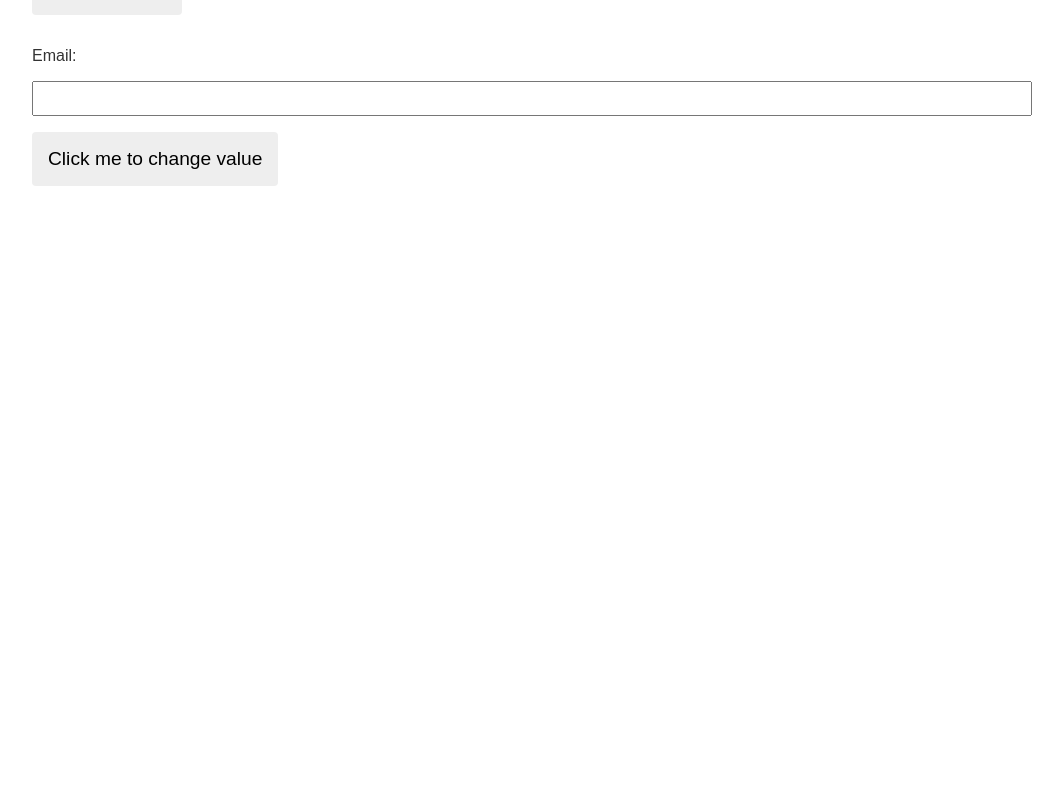
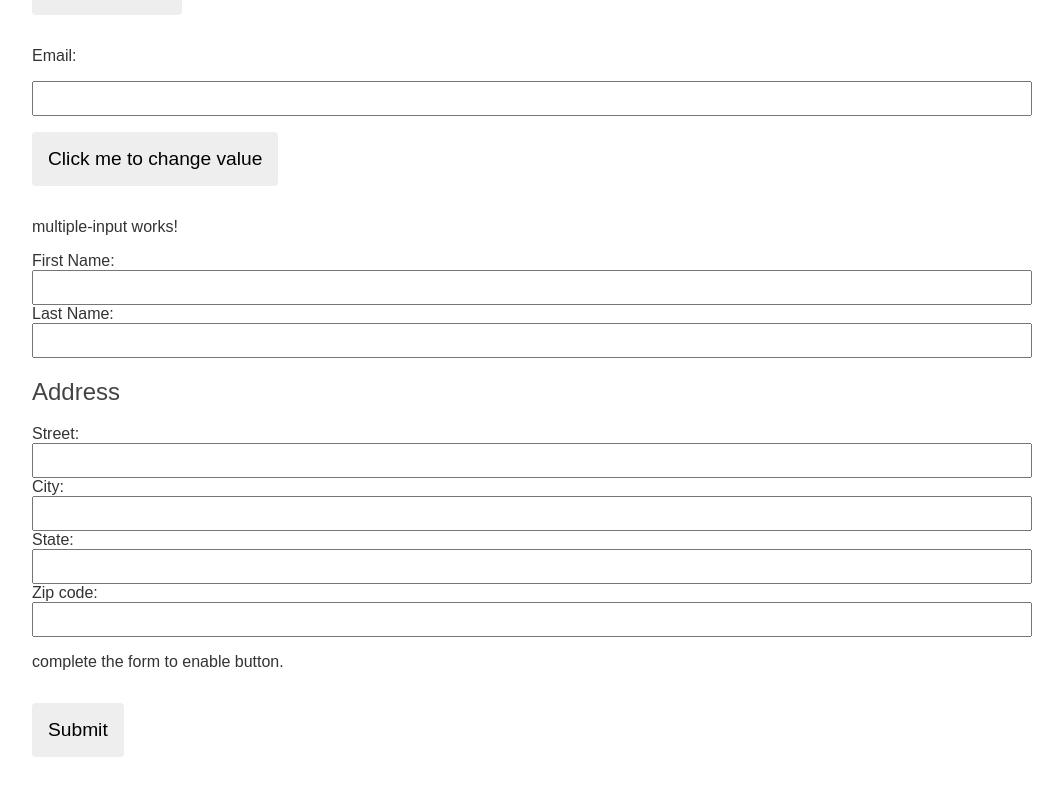
Before and after one commit to hoanganh8815/angular-reactive-form, an Angular app: page / in a window 1280 px wide. Shown: the part 395-1190 px from the top of the page, without its empty margins (108-1171 px from the left). Before the commit the page ends 800 px from the top, so only its background shows below. Built offline with nearby package versions, Linux system fonts and the light colour scheme.

Commit message:
3 files modified

```diff
--- a/src/app/app.component.html
+++ b/src/app/app.component.html
@@ -2,7 +2,9 @@
 
 <nav>
   <button type="button" (click)="toggleEditor('name')">Name Editor</button>
-  <button type="button" (click)="toggleEditor('profile')">Profile Editor</button>
+  <button type="button" (click)="toggleEditor('profile')">
+    Profile Editor
+  </button>
 </nav>
 
 <app-name-editor *ngIf="showNameEditor"></app-name-editor>
@@ -11,6 +13,7 @@
 
 <app-email-input></app-email-input>
 
+<app-multiple-input></app-multiple-input>
 
 <!--
 Copyright Google LLC. All Rights Reserved.
--- a/src/app/multiple-input/multiple-input.component.html
+++ b/src/app/multiple-input/multiple-input.component.html
@@ -1 +1,27 @@
 <p>multiple-input works!</p>
+<form [formGroup]="multiFormGroup" (ngSubmit)="onSubmit()">
+  <label for="first-name">First Name: </label>
+  <input id="first-name" type="text" formControlName="firstName" />
+
+  <label for="last-name">Last Name:</label>
+  <input id="last-name" type="text" formControlName="lastName" />
+
+  <div formGroupName="address">
+    <h2>Address</h2>
+    <label for="street">Street: </label>
+    <input id="street" type="text" formControlName="street"/>
+
+    <label for="city">City: </label>
+    <input id="city" type="text" formControlName="city"/>
+
+    <label for="state">State: </label>
+    <input id="state" type="text" formControlName="state"/>
+
+    <label for="zip">Zip code: </label>
+    <input id="zip" type="text" formControlName="zip"/>
+
+  </div>
+
+  <p>complete the form to enable button.</p>
+  <button type="submit" [disabled]="!multiFormGroup.valid">Submit</button>
+</form>
--- a/src/app/multiple-input/multiple-input.component.ts
+++ b/src/app/multiple-input/multiple-input.component.ts
@@ -4,12 +4,21 @@ import { FormControl, FormGroup } from '@angular/forms';
 @Component({
   selector: 'app-multiple-input',
   templateUrl: './multiple-input.component.html',
-  styleUrls: ['./multiple-input.component.css']
+  styleUrls: ['./multiple-input.component.css'],
 })
 export class MultipleInputComponent {
+  multiFormGroup = new FormGroup({
+    firstName: new FormControl(''),
+    lastName: new FormControl(''),
+    address: new FormGroup({
+      street: new FormControl(''),
+      city: new FormControl(''),
+      state: new FormControl(''),
+      zip: new FormControl(''),
+    }),
+  });
 
-  multiFormGroup = new FormGroup({
-    firstName : new FormControl(''),
-    lastName : new FormControl('')
-  })
+  onSubmit() {
+    console.warn(this.multiFormGroup.value);
+  }
 }
```
